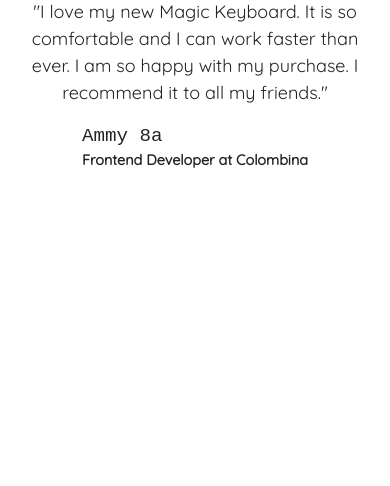
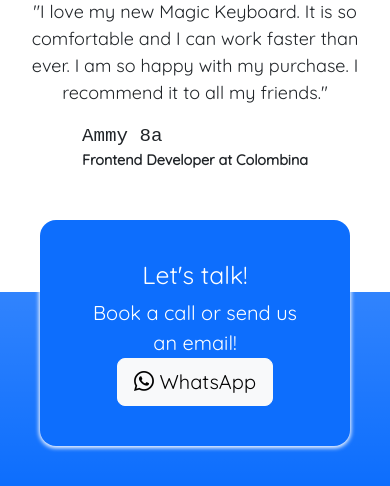
Before and after one commit to AlexReyesHuezo/keyboard-store, a website built with Vite: page index.html in a window 390 px wide. Shown: the part 7043-7529 px from the top of the page. Before the commit the page ends 7295 px from the top, so only its background shows below. Built offline with nearby package versions, Linux system fonts and the light colour scheme; a web font is replaced by a local one.

Commit message:
feat(contact): outstanding banner with a CTA to WhatsApp

```diff
--- a/index.html
+++ b/index.html
@@ -54,7 +54,7 @@
           <span class="navbar-toggler-icon"></span>
         </button>
         <div
-          class="collapse navbar-collapse justify-content-between align-items-center"
+          class="collapse navbar-collapse justify-content-between align-items-center fs-5 text"
           id="navbar-toggler"
         >
           <a class="navbar-brand" href="#">
@@ -477,9 +477,9 @@
                 alt="edu face avatar"
               />
               <p class="testimonial-text text-center">
-                "I love my new Magic Keyboard. It is so comfortable and I can
-                work faster than ever. I am so happy with my purchase. I
-                recommend it to all my friends."
+                "The quality of this Mechanical Keyboard is amazing. I have been
+                using it a lot and it is still like new. If you want a keyboard
+                that lasts, this is the one for you."
               </p>
               <div class="testimonial-profile">
                 <p class="client-name fw-light">Edu Ardo-o</p>
@@ -511,6 +511,27 @@
       </div>
     </section>
 
+    <!-- Contact -->
+    <section class="contact bg-primary bg-gradient">
+      <div class="container">
+        <div
+          class="container rectangle bg-primary rounded-4 text-center d-flex align-items-center justify-content-evenly"
+        >
+          <div class="row d-flex align-items-center">
+            <div class="col-12 col-md-4 h2 text-white">Let's talk!</div>
+            <div class="col-12 col-md-4 contact-sentence fs-5 text text-white">
+              Book a call or send us an email!
+            </div>
+            <div class="col-12 col-md-4">
+              <button type="button" class="btn btn-light btn-lg">
+                <i class="bi bi-whatsapp"></i> WhatsApp
+              </button>
+            </div>
+          </div>
+        </div>
+      </div>
+    </section>
+
     <script
       src="https://cdn.jsdelivr.net/npm/bootstrap@5.3.2/dist/js/bootstrap.bundle.min.js"
       integrity="sha384-C6RzsynM9kWDrMNeT87bh95OGNyZPhcTNXj1NW7RuBCsyN/o0jlpcV8Qyq46cDfL"
--- a/style.css
+++ b/style.css
@@ -118,6 +118,7 @@
 /* Testimonials */
 .testimonials {
   padding: 40px 40px 80px 40px;
+  margin-bottom: 40px;
 }
 
 .testimonials .carousel {
@@ -160,6 +161,26 @@
   font-size: 0.9rem;
 }
 
+/* Contact */
+.contact .container {
+  max-width: 1100px;
+  min-height: 150px;
+  padding: 40px;
+}
+
+.contact .rectangle {
+  margin-top: -7rem;
+  box-shadow: 0px 1px 4px 1px white;
+}
+
+.contact .row {
+  width: 100%;
+}
+
+.contact button {
+  transition: all 0.2s ease-in-out;
+}
+
 /* Responsive */
 @media screen and (max-width: 767px) {
   .navbar-brand {
```
